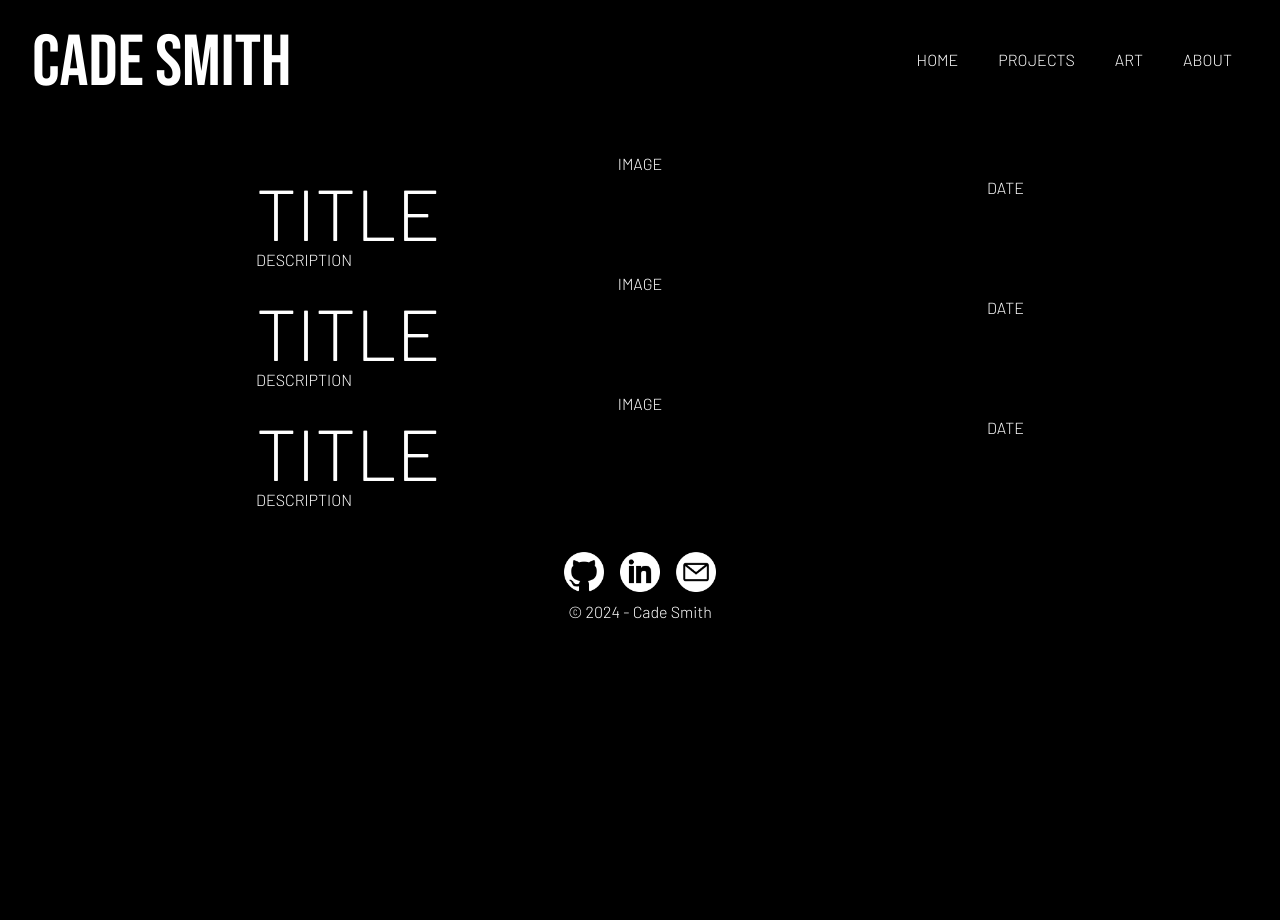
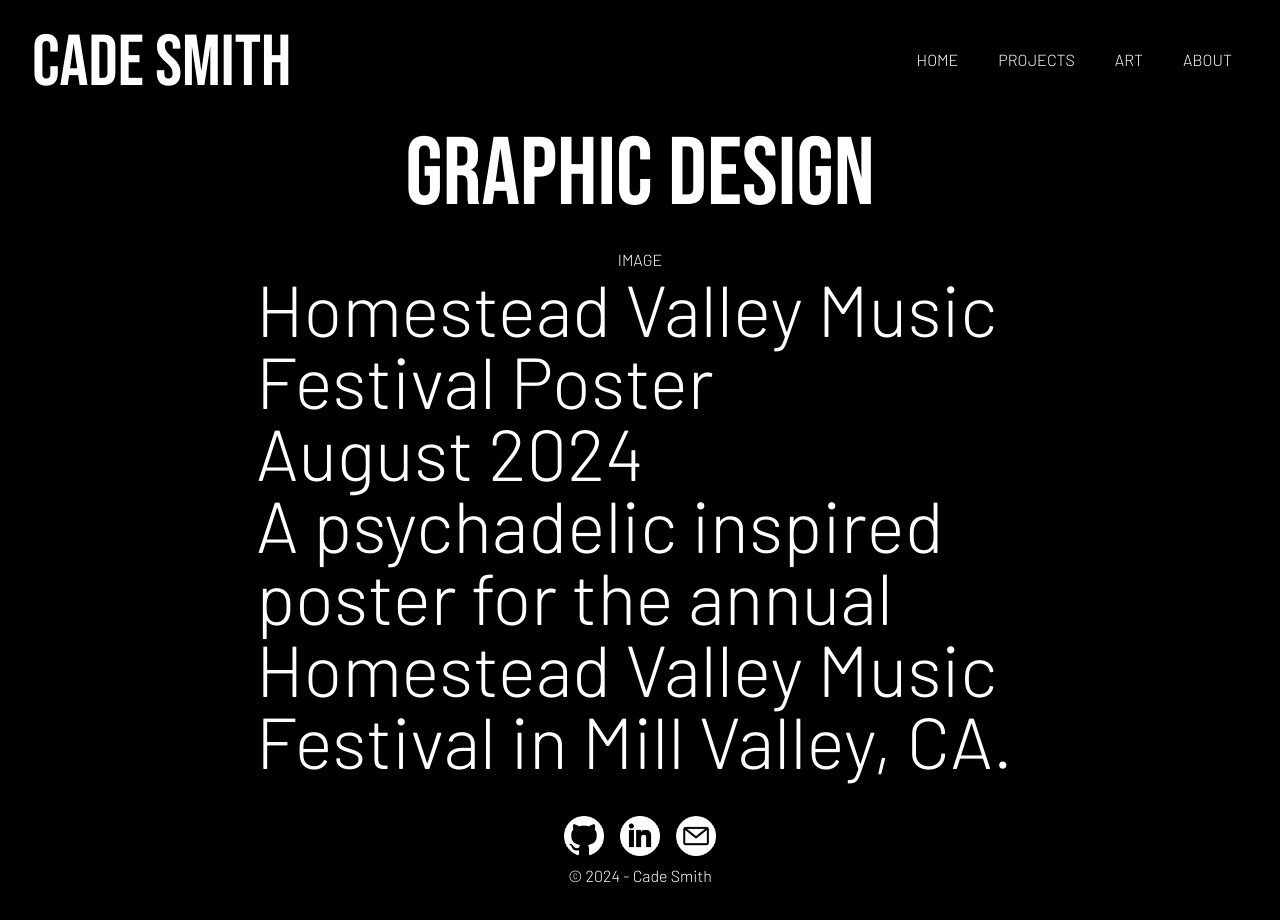
Before and after one commit to cadesmith/PortfolioSite, a Next.js app: page /art/graphic-design in a window 1280 px wide. Before the commit the page ends 800 px from the top, so only its background shows below. Built offline with nearby package versions, Linux system fonts and the light colour scheme.

Commit message:
changes to graphic design page

```diff
--- a/app/art/graphic-design/page.tsx
+++ b/app/art/graphic-design/page.tsx
@@ -1,13 +1,19 @@
 import React from "react";
+import { bebas } from '../../fonts';
 import DesignTile from "../../components/DesignTile";
 
 export default function GraphicDesign() {
     return (
       <main>
-        <div className="grid justify-items-center mt-14">
-          <DesignTile></DesignTile>
-          <DesignTile></DesignTile>
-          <DesignTile></DesignTile>
+        <div className=' grid justify-items-center'>
+          <h1 className={`${bebas.className} text-8xl`}>GRAPHIC DESIGN</h1>
+        </div>
+        <div className="grid justify-items-center mt-6">
+          <DesignTile
+            title={'Homestead Valley Music Festival Poster'}
+            date={'August 2024'}
+            description={'A psychadelic inspired poster for the annual Homestead Valley Music Festival in Mill Valley, CA.'}
+          />
         </div>
       </main>
     );
--- a/app/components/DesignTile.tsx
+++ b/app/components/DesignTile.tsx
@@ -8,16 +8,10 @@ export default function DesignTile({image, description, title, date}: any) {
         IMAGE
       </div>
       <div className='grid'>
-        <div className="flex justify-between items-start">
-          <div className="text-left">
-            <h1>TITLE</h1>
-          </div>
-          <div className="text-right">
-            <h2>DATE</h2>
-            </div>
-        </div>
         <div>
-          <p>DESCRIPTION</p>
+          <h1>{title}</h1>
+          <h1>{date}</h1>
+          <h1>{description}</h1>
         </div>
       </div>
     </div>
```
